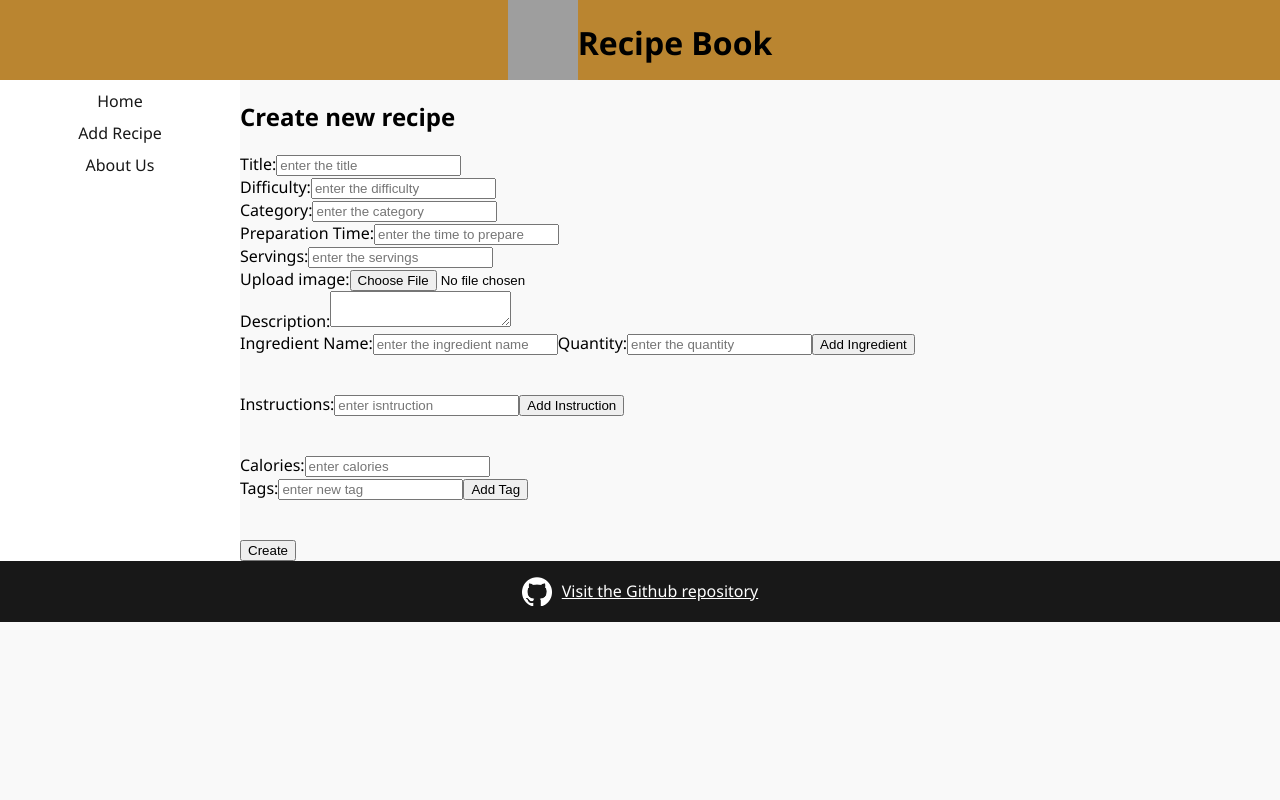
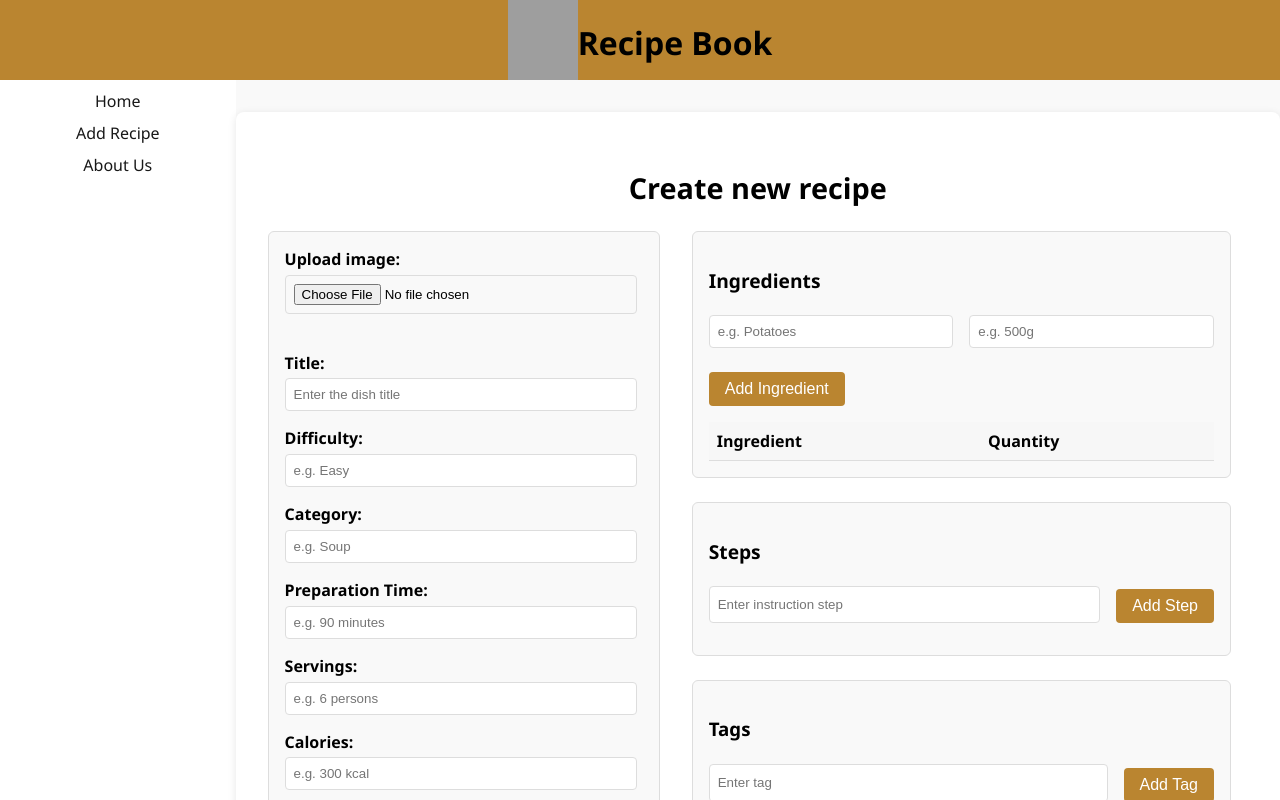
Before and after one commit to KaterynaSoloviova/recipe-book-app, a React (Vite) app in the folder recipe-book-app/: page /create in a window 1280 px wide. Shown: the top 800 px of the page. Built offline with nearby package versions, Linux system fonts and the light colour scheme; grey boxes are pictures that could not be loaded.

Commit message:
feat: Add style to create a new recipe Page; create Tags component

```diff
--- a/recipe-book-app/src/App.css
+++ b/recipe-book-app/src/App.css
@@ -118,6 +118,7 @@ header img {
   position: absolute;
   right: 0.5rem;
 }
+
 .deleteBtn:hover {
   background-color: #802520;
   color: white;
--- /dev/null
+++ b/recipe-book-app/src/components/Tags.jsx
@@ -0,0 +1,13 @@
+function Tags(props){
+    const tags = props.tags.map((tag, index) => (
+    <span key={index} className="tag">
+      {tag}
+    </span>
+  ));
+
+  return(
+    <h3 className="tagsContainer">{tags}</h3>
+  )
+}
+
+export default Tags;
--- /dev/null
+++ b/recipe-book-app/src/pages/RecipeForm.css
@@ -0,0 +1,279 @@
+.recipe-form-container {
+    max-width: 1000px;
+    margin: 2rem auto;
+    padding: 2rem;
+    background: #fff;
+    border-radius: 8px;
+    box-shadow: 0 2px 8px rgba(0, 0, 0, 0.1);
+}
+
+.recipe-form-container h2 {
+    font-size: 1.8rem;
+    margin-bottom: 1.5rem;
+    text-align: center;
+}
+
+.general-panel {
+    border: 1px solid #ddd;
+    padding: 1rem;
+    border-radius: 6px;
+    margin-bottom: 1.5rem;
+    background: #f9f9f9;
+    padding-right: 40px;
+}
+
+.recipe-form label {
+    display: block;
+    margin-bottom: 1rem;
+    font-weight: 600;
+}
+
+.recipe-form input[type="text"],
+.recipe-form input[type="number"],
+.recipe-form input[type="file"],
+.recipe-form textarea {
+    width: 100%;
+    padding: 0.5rem;
+    border: 1px solid #ddd;
+    border-radius: 4px;
+    margin-top: 0.3rem;
+}
+
+.recipe-form textarea {
+    height: 80px;
+}
+
+.recipe-form button {
+    padding: 0.6rem 1.2rem;
+    background-color: #4caf50;
+    color: #fff;
+    border: none;
+    border-radius: 4px;
+    cursor: pointer;
+    margin-top: 0.5rem;
+}
+
+.recipe-form button:hover {
+    background-color: #45a049;
+}
+
+.recipe-form ul,
+.recipe-form ol {
+    padding-left: 1.5rem;
+    margin-top: 0.5rem;
+}
+
+.recipe-form img {
+    max-width: 300px;
+    margin-top: 0.5rem;
+    border-radius: 4px;
+    display: block;
+}
+
+
+/* ==============================
+   Two Column Layout
+============================== */
+
+.recipe-form-columns {
+    display: flex;
+    flex-wrap: wrap;
+    gap: 2rem;
+}
+
+.form-column {
+    flex: 1;
+    min-width: 280px;
+}
+
+.left-column {
+    flex: 0 0 40%;
+}
+
+.right-column {
+    flex: 0 0 55%;
+}
+
+/* ==============================
+   Ingredients Panel Styles
+============================== */
+
+.ingredients-panel {
+    border: 1px solid #ddd;
+    padding: 1rem;
+    border-radius: 6px;
+    margin-bottom: 1.5rem;
+    background: #f9f9f9;
+}
+
+.ingredients-panel h3 {
+    margin-bottom: 1rem;
+    font-size: 1.2rem;
+}
+
+.ingredient-fields {
+    display: flex;
+    gap: 1rem;
+    margin-bottom: 1rem;
+}
+
+.ingredient-fields input[type="text"] {
+    flex: 1;
+    padding: 0.5rem;
+    border: 1px solid #ddd;
+    border-radius: 4px;
+}
+
+.recipe-form button {
+    padding: 0.5rem 1rem;
+    background-color: #ba8530;
+    color: #fff;
+    border: none;
+    border-radius: 4px;
+    cursor: pointer;
+    font-size: medium;
+}
+
+.recipe-form button:hover {
+    background-color: #b2653b;
+}
+
+
+#create-btn {
+    font-size: large;
+    background-color: #ff5722;
+}
+
+#create-btn:hover {
+    background-color: #c83a0e;
+}
+
+.ingredients-list {
+    list-style-type: disc;
+    padding-left: 1.5rem;
+    margin-top: 0.5rem;
+}
+
+.ingredients-list li {
+    margin-bottom: 0.3rem;
+    color: #333;
+}
+
+/* Ingredients List as Table */
+.ingredients-table {
+    width: 100%;
+    border-collapse: collapse;
+    margin-top: 1rem;
+}
+
+.ingredients-table th,
+.ingredients-table td {
+    border-bottom: 1px solid #ddd;
+    padding: 0.5rem;
+    text-align: left;
+}
+
+.ingredients-table th {
+    font-weight: bold;
+    background: #f7f7f7;
+}
+
+.image-preview {
+    max-width: 400px;
+}
+
+/* ==============================
+   Instructions Panel Styles
+============================== */
+
+.steps-panel {
+    border: 1px solid #ddd;
+    padding: 1rem;
+    border-radius: 6px;
+    margin-bottom: 1.5rem;
+    background: #f9f9f9;
+}
+
+.steps-panel h3 {
+    margin-bottom: 1rem;
+    font-size: 1.2rem;
+}
+
+.steps-fields {
+    display: flex;
+    gap: 1rem;
+    margin-bottom: 1rem;
+}
+
+.steps-fields input[type="text"] {
+    flex: 1;
+    padding: 0.5rem;
+    border: 1px solid #ddd;
+    border-radius: 4px;
+}
+
+
+.steps-list {
+    list-style-type: decimal;
+    padding-left: 1.5rem;
+    margin-top: 0.5rem;
+}
+
+.steps-list li {
+    margin-bottom: 0.3rem;
+    color: #333;
+}
+
+
+/* Numbered Steps List */
+.steps-list {
+    counter-reset: step-counter;
+    list-style: none;
+    padding-left: 0;
+    margin-top: 1rem;
+}
+
+.steps-list li {
+    display: flex;
+    align-items: flex-start;
+    margin-bottom: 0.75rem;
+    gap: 0.75rem;
+}
+
+.step-number {
+    min-width: 28px;
+    height: 28px;
+    background-color: #ff5722;
+    color: #fff;
+    border-radius: 50%;
+    display: flex;
+    align-items: center;
+    justify-content: center;
+    font-weight: bold;
+}
+
+.step-text {
+    flex: 1;
+    color: #333;
+}
+
+.tags-panel {
+    border: 1px solid #ddd;
+    padding: 1rem;
+    border-radius: 6px;
+    margin-bottom: 1.5rem;
+    background: #f9f9f9;
+}
+
+.tags-fields {
+    display: flex;
+    gap: 1rem;
+    margin-bottom: 1rem;
+}
+
+.tags-fields input[type="text"] {
+    flex: 1;
+    padding: 0.5rem;
+    border: 1px solid #ddd;
+    border-radius: 4px;
+}
--- a/recipe-book-app/src/pages/RecipeForm.jsx
+++ b/recipe-book-app/src/pages/RecipeForm.jsx
@@ -1,5 +1,7 @@
 import { useState } from "react";
 import { useNavigate } from "react-router-dom";
+import Tags from "../components/Tags";
+import "./RecipeForm.css";
 
 function RecipeForm(props) {
   const [title, setTitle] = useState("");
@@ -100,84 +102,13 @@ function RecipeForm(props) {
   };
 
   return (
-    <div>
+    <div className="recipe-form-container">
       <h2>Create new recipe</h2>
-      <form onSubmit={handleSubmit}>
-        <label htmlFor="title">
-          Title:
-          <input
-            id="title"
-            type="text"
-            name="title"
-            value={title}
-            placeholder="enter the title"
-            onChange={(e) => {
-              setTitle(e.target.value);
-            }}
-            required
-          />
-        </label>
-        <br />
-        <label htmlFor="difficulty">
-          Difficulty:
-          <input
-            id="difficulty"
-            type="text"
-            name="difficulty"
-            value={difficulty}
-            placeholder="enter the difficulty"
-            onChange={(e) => {
-              setDifficulty(e.target.value);
-            }}
-            required
-          />
-        </label>
-        <br />
-        <label htmlFor="category">
-          Category:
-          <input
-            id="category"
-            type="text"
-            name="category"
-            value={category}
-            placeholder="enter the category"
-            onChange={(e) => {
-              setCategory(e.target.value);
-            }}
-            required
-          />
-        </label>
-        <br />
-        <label htmlFor="prepTime">
-          Preparation Time:
-          <input
-            id="prepTime"
-            type="number"
-            name="prepTime"
-            value={prepTime}
-            placeholder="enter the time to prepare"
-            onChange={(e) => {
-              setPrepTime(e.target.value);
-            }}
-            required
-          />
-        </label>
-        <br />
-        <label htmlFor="serving">
-          Servings:
-          <input
-            id="serving"
-            type="number"
-            name="serving"
-            value={serving}
-            placeholder="enter the servings"
-            onChange={(e) => {
-              setServing(e.target.value);
-            }}
-            required
-          />
-        </label>
-        <br />
+      <form onSubmit={handleSubmit} className="recipe-form">
+        <div className="recipe-form-columns">
+          {/* Left Column */}
+          <div className="form-column left-column">
+            <div className="general-panel">
               <label htmlFor="image">
                 Upload image:
                 <input
@@ -190,10 +121,100 @@ function RecipeForm(props) {
               {image && (
                 <div>
                   <p>Image preview:</p>
-            <img src={image} alt="preview" style={{ maxWidth: "200px" }} />
+                  <img src={image} alt="preview" />
                 </div>
               )}
               <br />
+
+              <label htmlFor="title">
+                Title:
+                <input
+                  id="title"
+                  type="text"
+                  name="title"
+                  value={title}
+                  placeholder="Enter the dish title"
+                  onChange={(e) => {
+                    setTitle(e.target.value);
+                  }}
+                  required
+                />
+              </label>
+
+              <label htmlFor="difficulty">
+                Difficulty:
+                <input
+                  id="difficulty"
+                  type="text"
+                  name="difficulty"
+                  value={difficulty}
+                  placeholder="e.g. Easy"
+                  onChange={(e) => {
+                    setDifficulty(e.target.value);
+                  }}
+                  required
+                />
+              </label>
+
+              <label htmlFor="category">
+                Category:
+                <input
+                  id="category"
+                  type="text"
+                  name="category"
+                  value={category}
+                  placeholder="e.g. Soup"
+                  onChange={(e) => {
+                    setCategory(e.target.value);
+                  }}
+                  required
+                />
+              </label>
+
+              <label htmlFor="prepTime">
+                Preparation Time:
+                <input
+                  id="prepTime"
+                  type="number"
+                  name="prepTime"
+                  value={prepTime}
+                  placeholder="e.g. 90 minutes"
+                  onChange={(e) => {
+                    setPrepTime(e.target.value);
+                  }}
+                  required
+                />
+              </label>
+
+              <label htmlFor="serving">
+                Servings:
+                <input
+                  id="serving"
+                  type="number"
+                  name="serving"
+                  value={serving}
+                  placeholder="e.g. 6 persons"
+                  onChange={(e) => {
+                    setServing(e.target.value);
+                  }}
+                  required
+                />
+              </label>
+
+              <label htmlFor="calories">
+                Calories:
+                <input
+                  id="calories"
+                  type="number"
+                  name="calories"
+                  value={calories}
+                  placeholder="e.g. 300 kcal"
+                  onChange={(e) => {
+                    setCalories(e.target.value);
+                  }}
+                />
+              </label>
+
               <label htmlFor="description">
                 Description:
                 <textarea
@@ -206,90 +227,90 @@ function RecipeForm(props) {
                   {description}
                 </textarea>
               </label>
-        <br />
-        <label htmlFor="ingredientName">
-          Ingredient Name:
+            </div>
+          </div>
+
+          {/* Right Column */}
+          <div className="form-column right-column">
+            <div className="ingredients-panel">
+              <h3>Ingredients</h3>
+              <div className="ingredient-fields">
                 <input
                   id="ingredientName"
                   type="text"
                   name="ingredients"
                   value={ingredientName}
-            placeholder="enter the ingredient name"
-            onChange={(e) => {
-              setIngredientName(e.target.value);
-            }}
+                  placeholder="e.g. Potatoes"
+                  onChange={(e) => setIngredientName(e.target.value)}
                 />
-        </label>
-        <label>
-          Quantity:
                 <input
                   id="ingredientQuantity"
                   type="text"
                   name="ingredientQuantity"
                   value={ingredientQuantity}
-            placeholder="enter the quantity"
-            onChange={(e) => {
-              setIngredientQuantity(e.target.value);
-            }}
+                  placeholder="e.g. 500g"
+                  onChange={(e) => setIngredientQuantity(e.target.value)}
                 />
+              </div>
               <button type="button" onClick={addIngredient}>
                 Add Ingredient
               </button>
-        </label>
-        {/* List added ingredients */}
-        <ul>
+
+              <table className="ingredients-table">
+                <thead>
+                  <tr>
+                    <th>Ingredient</th>
+                    <th>Quantity</th>
+                  </tr>
+                </thead>
+                <tbody>
                   {ingredients.map((ing, idx) => (
-            <li key={idx}>
-              {ing.name} - {ing.quantity}
-            </li>
+                    <tr key={idx}>
+                      <td>{ing.name}</td>
+                      <td>{ing.quantity}</td>
+                    </tr>
                   ))}
-        </ul>
-        <br />
-        <label htmlFor="instructions">
-          Instructions:
+                </tbody>
+              </table>
+            </div>
+
+            <div className="steps-panel">
+              <h3>Steps</h3>
+
+              <div className="steps-fields">
                 <input
                   id="instructions"
                   type="text"
                   name="instructions"
                   value={instructionStep}
-            placeholder="enter isntruction"
-            onChange={(e) => {
-              setInstructionStep(e.target.value);
-            }}
+                  placeholder="Enter instruction step"
+                  onChange={(e) => setInstructionStep(e.target.value)}
                 />
                 <button type="button" onClick={addInstruction}>
-            Add Instruction
+                  Add Step
                 </button>
-        </label>
-        <ol className="text-sm text-gray-700 list-decimal pl-5">
+              </div>
+
+              <ul className="steps-list">
                 {instructions.map((step, idx) => (
-            <li key={idx}>{step}</li>
+                  <li key={idx}>
+                    <div className="step-number">{idx + 1}</div>
+                    <div className="step-text">{step}</div>
+                  </li>
                 ))}
-        </ol>
-        <br />
-        <label htmlFor="calories">
-          Calories:
-          <input
-            id="calories"
-            type="number"
-            name="calories"
-            value={calories}
-            placeholder="enter calories"
-            onChange={(e) => {
-              setCalories(e.target.value);
-            }}
-          />
-        </label>
-        <br />
+              </ul>
+            </div>
 
-        <label htmlFor="tags">
-          Tags:
+
+            <div class="tags-panel">
+              <h3>Tags</h3>
+              <div className="tags-fields">
                 <input
                   id="tags"
                   type="text"
                   name="tags"
                   value={tagElm}
-            placeholder="enter new tag"
+                  placeholder="Enter tag"
                   onChange={(e) => {
                     setTagElm(e.target.value);
                   }}
@@ -297,14 +318,12 @@ function RecipeForm(props) {
                 <button type="button" onClick={addTag}>
                   Add Tag
                 </button>
-        </label>
-        <ul className="text-sm text-gray-700 list-decimal pl-5">
-          {tags.map((step, idx) => (
-            <li key={idx}>{step}</li>
-          ))}
-        </ul>
-        <br />
-        <button>Create</button>
+              </div>
+               <Tags tags={tags}/>
+            </div>
+          </div>
+            <button id="create-btn">Create</button>
+        </div>
       </form>
     </div>
   );
```
Also changed, not shown: recipe-book-app/src/components/RecipeCard.jsx (+2 -9 lines). Lines whose indentation alone changed are shown as unchanged.
